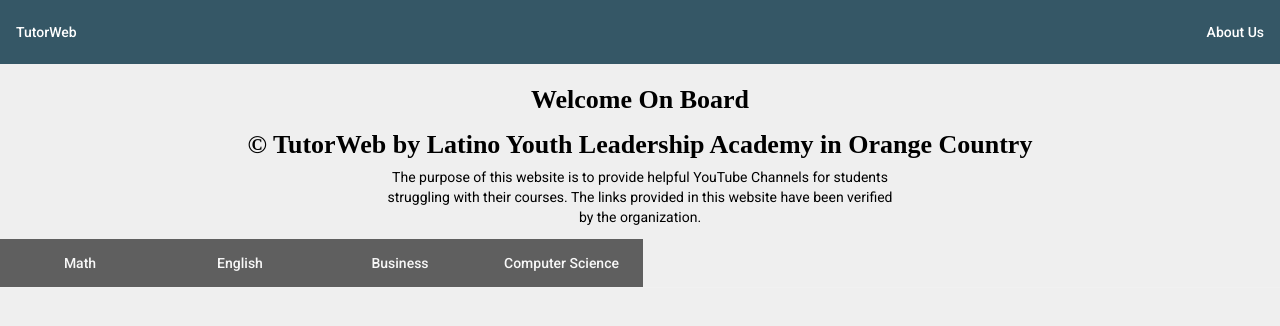
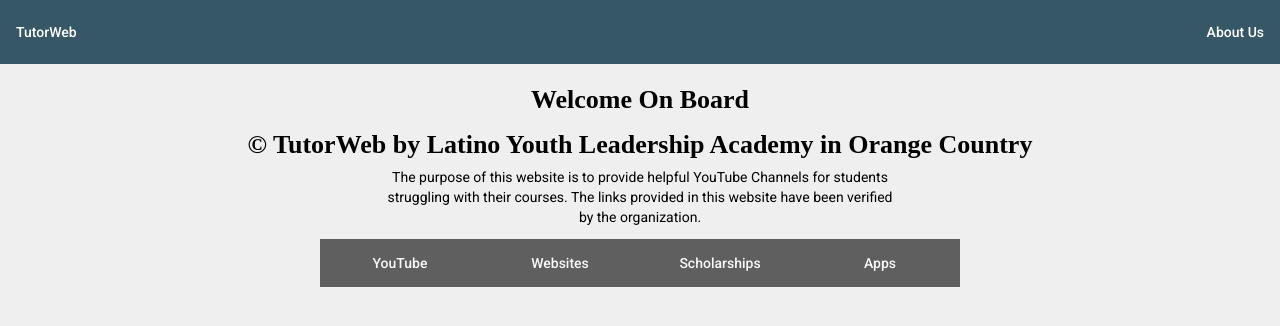
Before and after one commit to davidr27/TutorWebsite, an Angular app in the folder tutorWeb/: page /mainPage in a window 1280 px wide. Shown: the top 326 px of the page. Built offline with nearby package versions, Linux system fonts and the light colour scheme.

Commit message:
nav bar fixed

```diff
--- a/tutorWeb/src/app/main-page/main-page.component.css
+++ b/tutorWeb/src/app/main-page/main-page.component.css
@@ -19,4 +19,5 @@
 
 .mat-tab-link{
   background: black;
+  text-align : center;
 }
--- a/tutorWeb/src/app/main-page/main-page.component.html
+++ b/tutorWeb/src/app/main-page/main-page.component.html
@@ -6,7 +6,7 @@
 struggling with their courses. The links provided in this website have been verified by the organization.</p>
 
 
-<nav mat-tab-nav-bar >
+<nav mat-tab-nav-bar mat-align-tabs="center">
   <a mat-tab-link *ngFor="let option of options" >
     {{option}}
   </a>
--- a/tutorWeb/src/app/main-page/main-page.component.ts
+++ b/tutorWeb/src/app/main-page/main-page.component.ts
@@ -8,7 +8,7 @@
 })
 export class MainPageComponent implements OnInit {
 
-  options = ['Math', 'English', 'Business', 'Computer Science']
+  options = ['YouTube', 'Websites', 'Scholarships', 'Apps']
 
   constructor() { }
 
```
